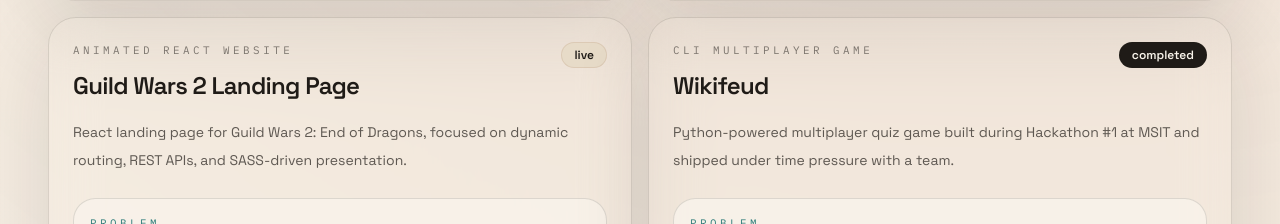
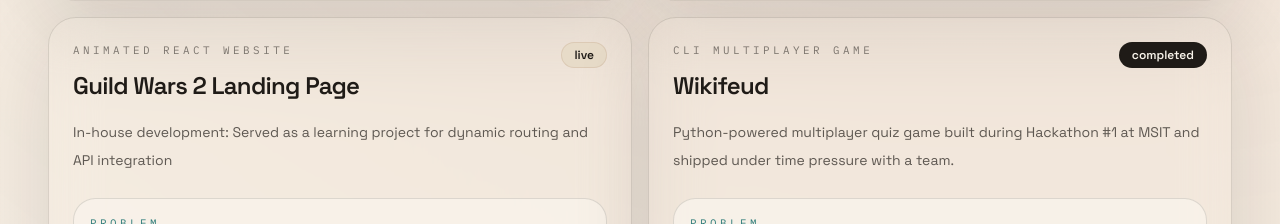
Before and after one commit to Unitycorn/Portfolio, a React (Vite) app: page / in a window 1280 px wide. Shown: the part 2827-3051 px from the top of the page. Built offline with nearby package versions, Linux system fonts and the light colour scheme.

Commit message:
feat(projects): updated description for landing page

```diff
--- a/src/data.ts
+++ b/src/data.ts
@@ -282,7 +282,7 @@
     name: "Animated React Website",
     title: "Guild Wars 2 Landing Page",
     description:
-      "React landing page for Guild Wars 2: End of Dragons, focused on dynamic routing, REST APIs, and SASS-driven presentation.",
+      "In-house development: ​Served as a learning project for dynamic routing and API integration",
     problem:
       "The project needed a themed landing page that could present content dynamically instead of relying on static sections.",
     solution:
```
